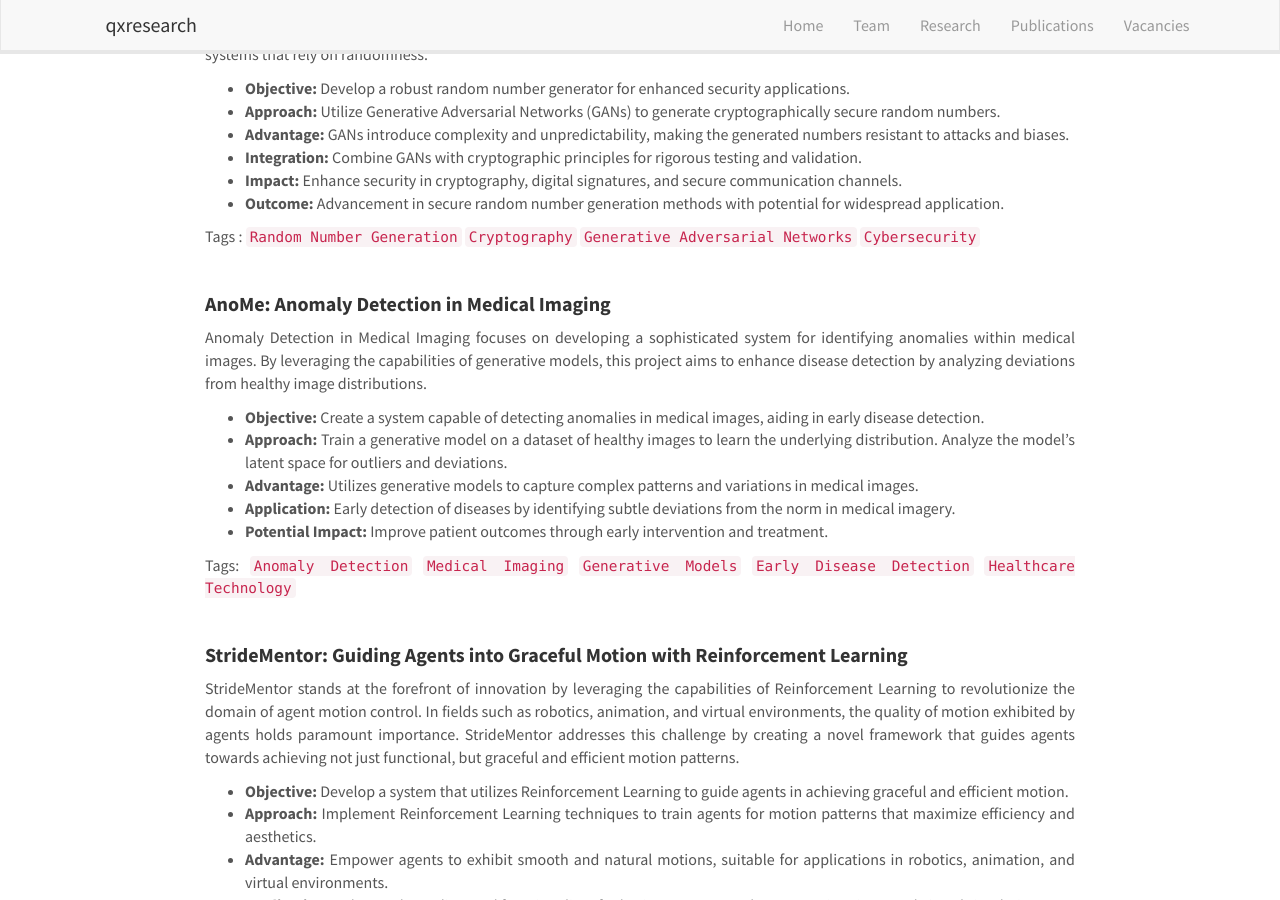
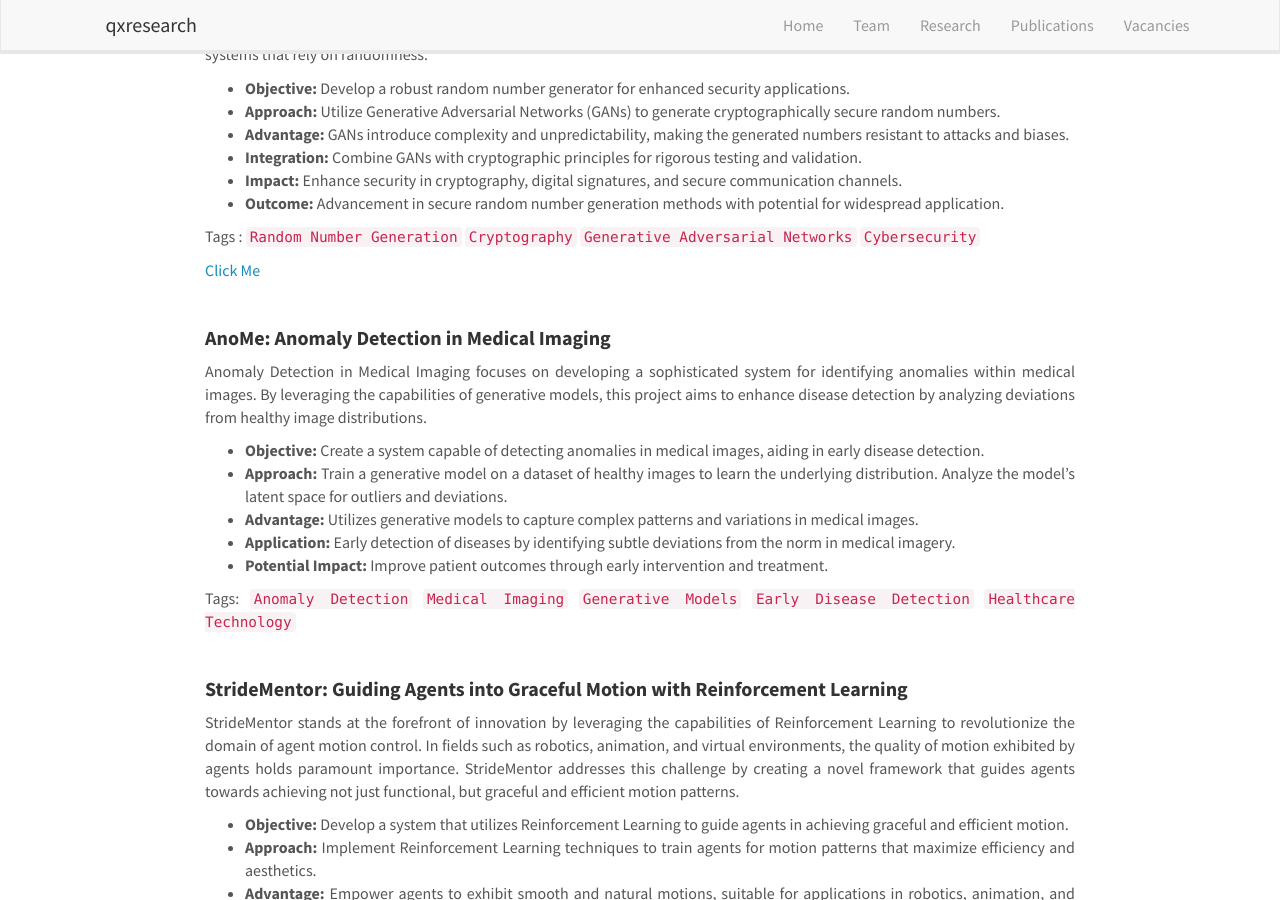
Before and after one commit to qxresearch/qxresearch.github.io, a Jekyll site: the page built from _pages/openings.md, in a window 1280 px wide and 900 px high, scrolled down 332 px. Built offline with Jekyll 4.4.1, drawn with Linux system fonts in a browser that asks for light colours; nearby versions of some CDN libraries.

Commit message:
Update openings.md

```diff
--- a/_pages/openings.md
+++ b/_pages/openings.md
@@ -29,6 +29,9 @@ The Cryptographically Secured Random Number Generator (CSRNG) project explores t
 - **Outcome:** Advancement in secure random number generation methods with potential for widespread application.
 
 Tags : `Random Number Generation` `Cryptography` `Generative Adversarial Networks` `Cybersecurity`
+
+[Click Me](#){: .custom-button }
+
 
 <br>
 
```
